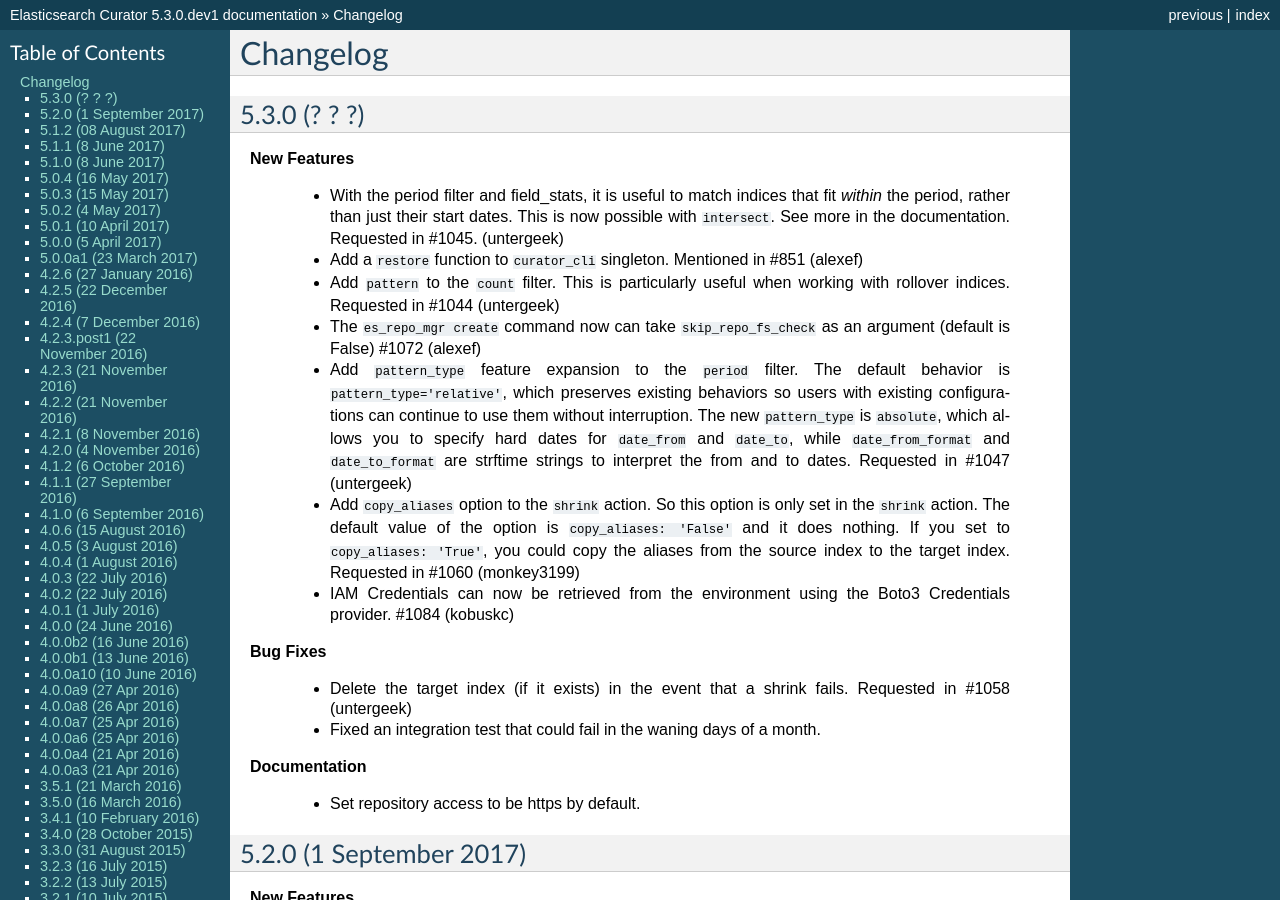
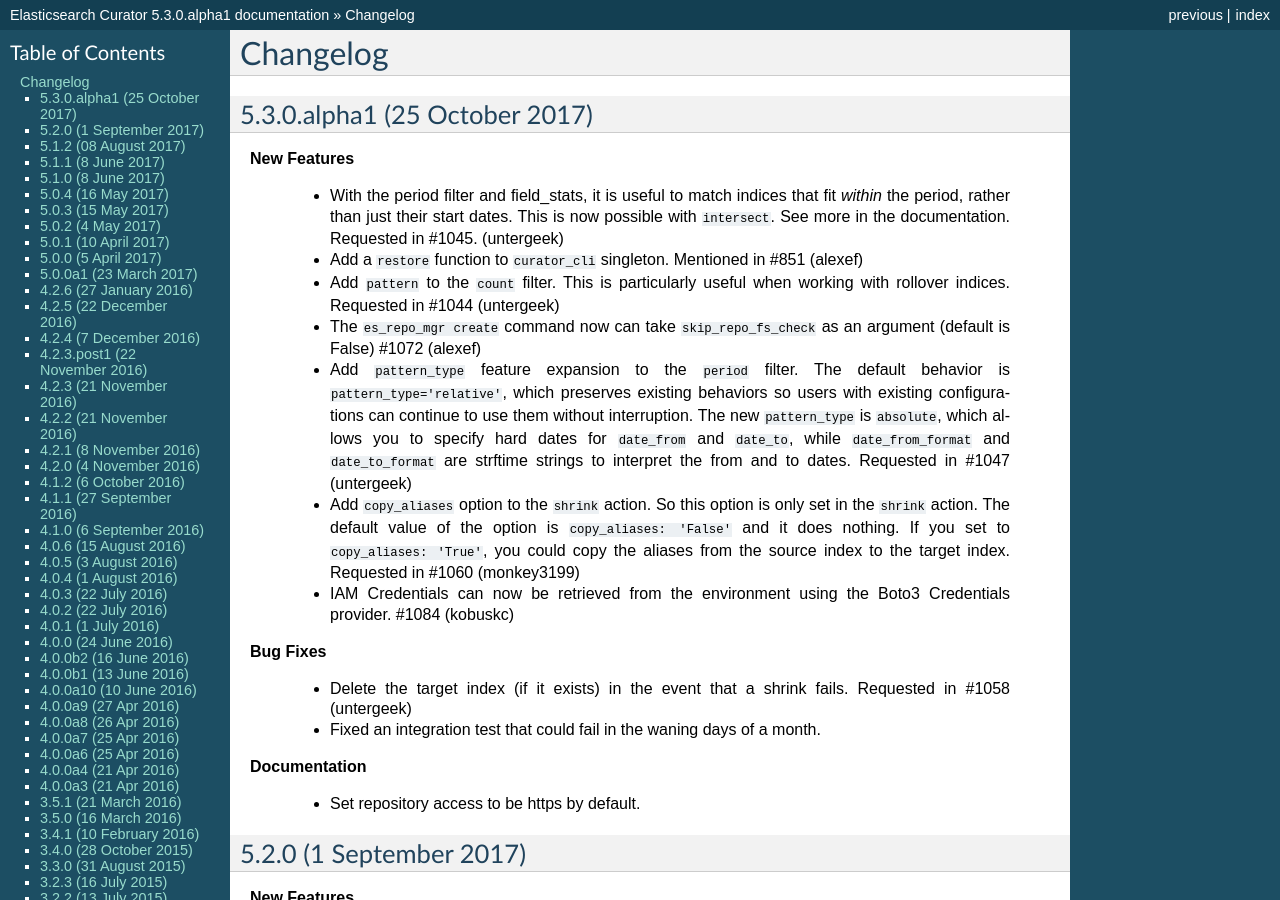
Before and after one commit to elastic/curator, a Sphinx documentation site: the page built from docs/Changelog.rst, in a window 1280 px wide and 900 px high. Built offline with Sphinx 7.4.7, drawn with Linux system fonts in a browser that asks for light colours; some of the changed text lies outside the part shown.

Commit message:
Release 5.3.0.alpha1 prep

```diff
--- a/curator/_version.py
+++ b/curator/_version.py
@@ -1 +1 @@
-__version__ = '5.3.0.dev1'
+__version__ = '5.3.0.alpha1'
--- a/docs/Changelog.rst
+++ b/docs/Changelog.rst
@@ -3,8 +3,8 @@
 Changelog
 =========
 
-5.3.0 (? ? ?)
--------------
+5.3.0.alpha1 (25 October 2017)
+------------------------------
 
 **New Features**
 
```
Also changed, not shown: 1 other file.
